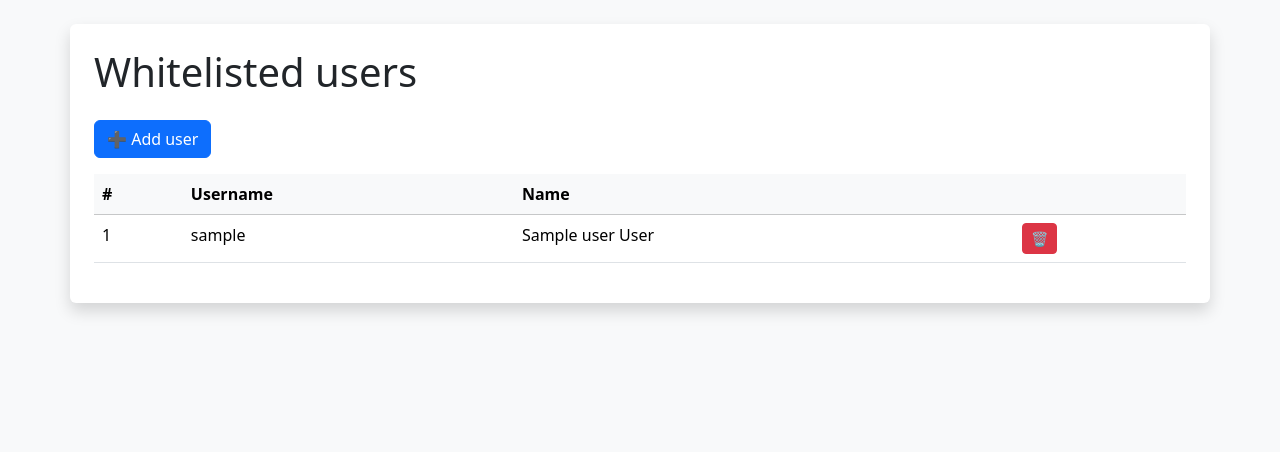
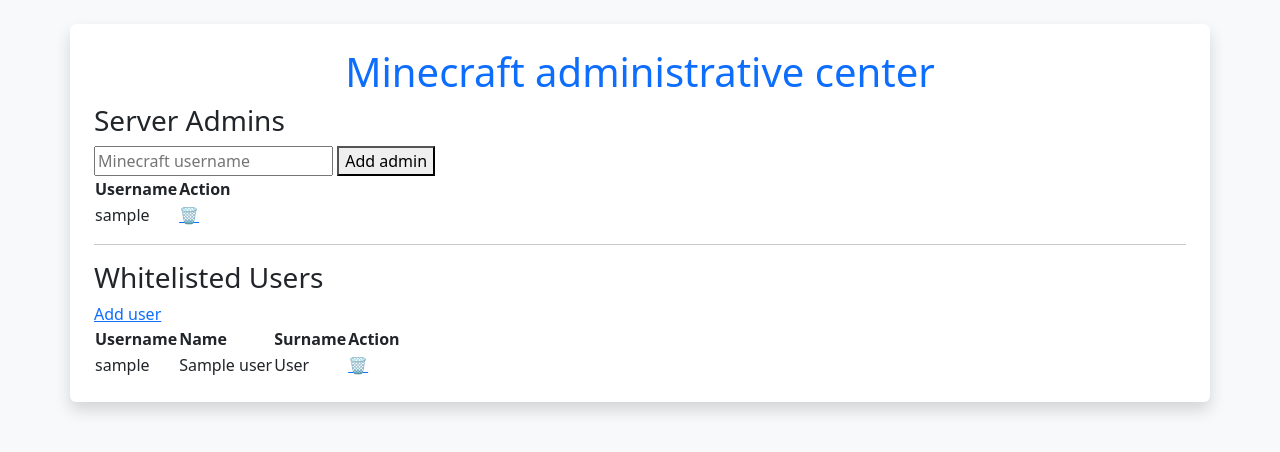
Before and after one commit to ALMAkojc525/minecraft-admin-site, a Flask app: template templates/index.html in a window 1280 px wide. Shown: the top 452 px of the page. Run offline with Flask 3, Linux system fonts and the light colour scheme; the template is opened without the code that fills it: most values are stand-ins (such as "Sample title", 1, 10 or a date in 2020).

Commit message:
Added admins

```diff
--- a/app.py
+++ b/app.py
@@ -5,7 +5,7 @@
 app = Flask(__name__)
 app.secret_key = 'zelo-zasebno-geslo'
 
-# Konfiguracija baze
+# DB konfiguracija
 config = {
     'host': 'minecraft2-db.ch6wiqkiysjy.eu-north-1.rds.amazonaws.com',
     'user': 'admin',
@@ -13,10 +13,11 @@
     'database': 'minecraft_admin'
 }
 
+# RCON nastavitve
 RCON_HOST = '10.0.2.163'
 RCON_PORTS = [25575, 25576, 25577]
 RCON_PASSWORD = 'SuperRCONpass123'
-RCON_PATH = '/usr/local/bin/mcrcon'  # ali prilagodi na pravo pot (npr. ~/mcrcon/mcrcon)
+RCON_PATH = '/home/ubuntu/mcrcon/mcrcon'  # prilagodi če potrebuješ
 
 def get_db_connection():
     return mysql.connector.connect(**config)
@@ -26,25 +27,26 @@
     for port in RCON_PORTS:
         try:
             subprocess.run([
-                RCON_PATH,
-                '-H', RCON_HOST,
-                '-P', str(port),
-                '-p', RCON_PASSWORD,
-                command
+                RCON_PATH, '-H', RCON_HOST, '-P', str(port), '-p', RCON_PASSWORD, command
             ], check=True)
         except Exception as e:
-            errors.append(f'Napaka na portu {port}: {str(e)}')
+            errors.append(f'Port {port} error: {str(e)}')
     return errors
 
 @app.route('/')
 def index():
     conn = get_db_connection()
     cursor = conn.cursor(dictionary=True)
+
     cursor.execute('SELECT * FROM users')
     users = cursor.fetchall()
+
+    cursor.execute('SELECT * FROM admins')
+    admins = cursor.fetchall()
+
     cursor.close()
     conn.close()
-    return render_template('index.html', users=users)
+    return render_template('index.html', users=users, admins=admins)
 
 @app.route('/add_user', methods=['GET', 'POST'])
 def add_user():
@@ -52,7 +54,6 @@
         username = request.form['username']
         name = request.form['name']
         surname = request.form['surname']
-
         try:
             conn = get_db_connection()
             cursor = conn.cursor()
@@ -63,14 +64,12 @@
 
             errors = execute_rcon(f'whitelist add {username}')
             if errors:
-                flash('Dodajanje delno uspešno:\n' + '\n'.join(errors), 'danger')
+                flash('Partial whitelist success:\n' + '\n'.join(errors), 'warning')
             else:
-                flash(f'Uporabnik {username} dodan in whitelistan na vseh strežnikih.', 'success')
+                flash(f'User {username} added and whitelisted.', 'success')
         except Exception as e:
-            flash(f'Napaka pri dodajanju: {str(e)}', 'danger')
-
+            flash(f'Error: {str(e)}', 'danger')
         return redirect(url_for('index'))
-
     return render_template('add_user.html')
 
 @app.route('/delete_user/<username>')
@@ -85,12 +84,50 @@
 
         errors = execute_rcon(f'whitelist remove {username}')
         if errors:
-            flash('Brisanje delno uspešno:\n' + '\n'.join(errors), 'danger')
+            flash('Partial de-whitelist success:\n' + '\n'.join(errors), 'warning')
         else:
-            flash(f'Uporabnik {username} odstranjen in izbrisan iz vseh whitelist.', 'success')
+            flash(f'User {username} removed.', 'success')
     except Exception as e:
-        flash(f'Napaka pri brisanju: {str(e)}', 'danger')
+        flash(f'Error: {str(e)}', 'danger')
+    return redirect(url_for('index'))
 
+@app.route('/add_admin', methods=['POST'])
+def add_admin():
+    username = request.form['admin_username']
+    try:
+        conn = get_db_connection()
+        cursor = conn.cursor()
+        cursor.execute('INSERT INTO admins (username) VALUES (%s)', (username,))
+        conn.commit()
+        cursor.close()
+        conn.close()
+
+        errors = execute_rcon(f'op {username}')
+        if errors:
+            flash('Partial op success:\n' + '\n'.join(errors), 'warning')
+        else:
+            flash(f'Admin {username} added and opped.', 'success')
+    except Exception as e:
+        flash(f'Error: {str(e)}', 'danger')
+    return redirect(url_for('index'))
+
+@app.route('/delete_admin/<username>')
+def delete_admin(username):
+    try:
+        conn = get_db_connection()
+        cursor = conn.cursor()
+        cursor.execute('DELETE FROM admins WHERE username = %s', (username,))
+        conn.commit()
+        cursor.close()
+        conn.close()
+
+        errors = execute_rcon(f'deop {username}')
+        if errors:
+            flash('Partial deop success:\n' + '\n'.join(errors), 'warning')
+        else:
+            flash(f'Admin {username} deopped and removed.', 'success')
+    except Exception as e:
+        flash(f'Error: {str(e)}', 'danger')
     return redirect(url_for('index'))
 
 if __name__ == '__main__':
--- a/templates/index.html
+++ b/templates/index.html
@@ -1,27 +1,43 @@
 {% extends "base.html" %}
-{% block title %}Users{% endblock %}
+{% block title %}Minecraft Admin Center{% endblock %}
+
 {% block content %}
-<h1 class="mb-4">Whitelisted users</h1>
+<h1 class="text-primary text-center">Minecraft administrative center</h1>
 
-<a class="btn btn-primary mb-3" href="{{ url_for('add_user') }}">➕ Add user</a>
+<!-- Admins -->
+<h3>Server Admins</h3>
+<form method="post" action="{{ url_for('add_admin') }}">
+  <input type="text" name="admin_username" placeholder="Minecraft username" required>
+  <button class="button">Add admin</button>
+</form>
+<table>
+  <tr><th>Username</th><th>Action</th></tr>
+  {% for admin in admins %}
+    <tr>
+      <td>{{ admin.username }}</td>
+      <td>
+        <a href="{{ url_for('delete_admin', username=admin.username) }}" class="delete" title="Remove admin">🗑️</a>
+      </td>
+    </tr>
+  {% endfor %}
+</table>
 
-<table class="table table-hover">
-  <thead class="table-light">
-    <tr><th>#</th><th>Username</th><th>Name</th><th></th></tr>
-  </thead>
-  <tbody>
-    {% for u in users %}
-      <tr>
-        <td>{{ loop.index }}</td>
-        <td>{{ u.username }}</td>
-        <td>{{ u.name }} {{ u.surname }}</td>
-        <td>
-          <a class="btn btn-sm btn-danger"
-             href="{{ url_for('delete_user', username=u.username) }}"
-             onclick="return confirm('Delete {{u.username}}?')">🗑</a>
-        </td>
-      </tr>
-    {% endfor %}
-  </tbody>
+<hr>
+
+<!-- Users -->
+<h3>Whitelisted Users</h3>
+<a href="{{ url_for('add_user') }}" class="button">Add user</a>
+<table>
+  <tr><th>Username</th><th>Name</th><th>Surname</th><th>Action</th></tr>
+  {% for user in users %}
+    <tr>
+      <td>{{ user.username }}</td>
+      <td>{{ user.name }}</td>
+      <td>{{ user.surname }}</td>
+      <td>
+        <a href="{{ url_for('delete_user', username=user.username) }}" class="delete" title="Remove">🗑️</a>
+      </td>
+    </tr>
+  {% endfor %}
 </table>
 {% endblock %}
```
Also changed, not shown: static/style.css (+7 -1 lines), static/bg.jpg (added).
